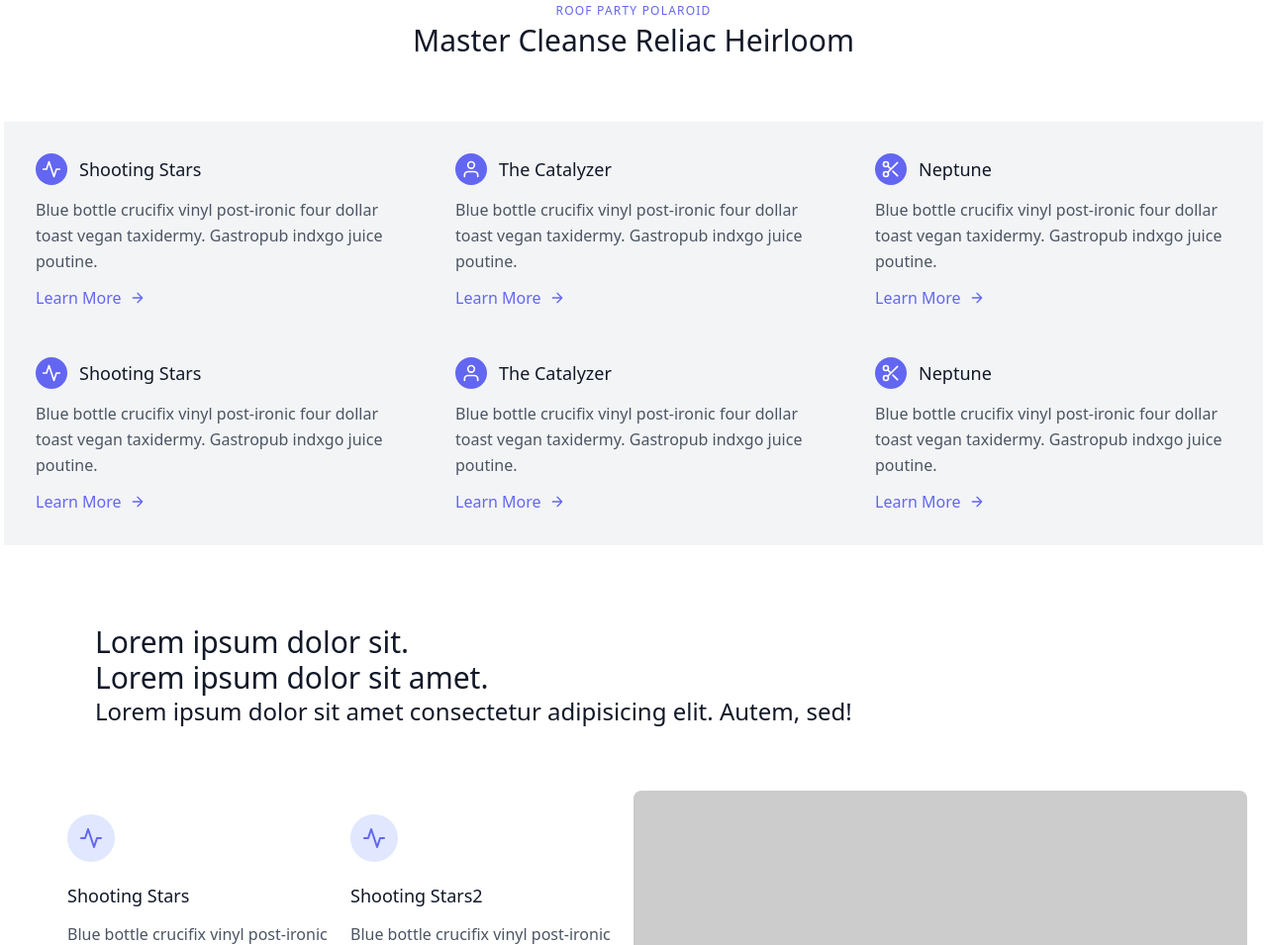
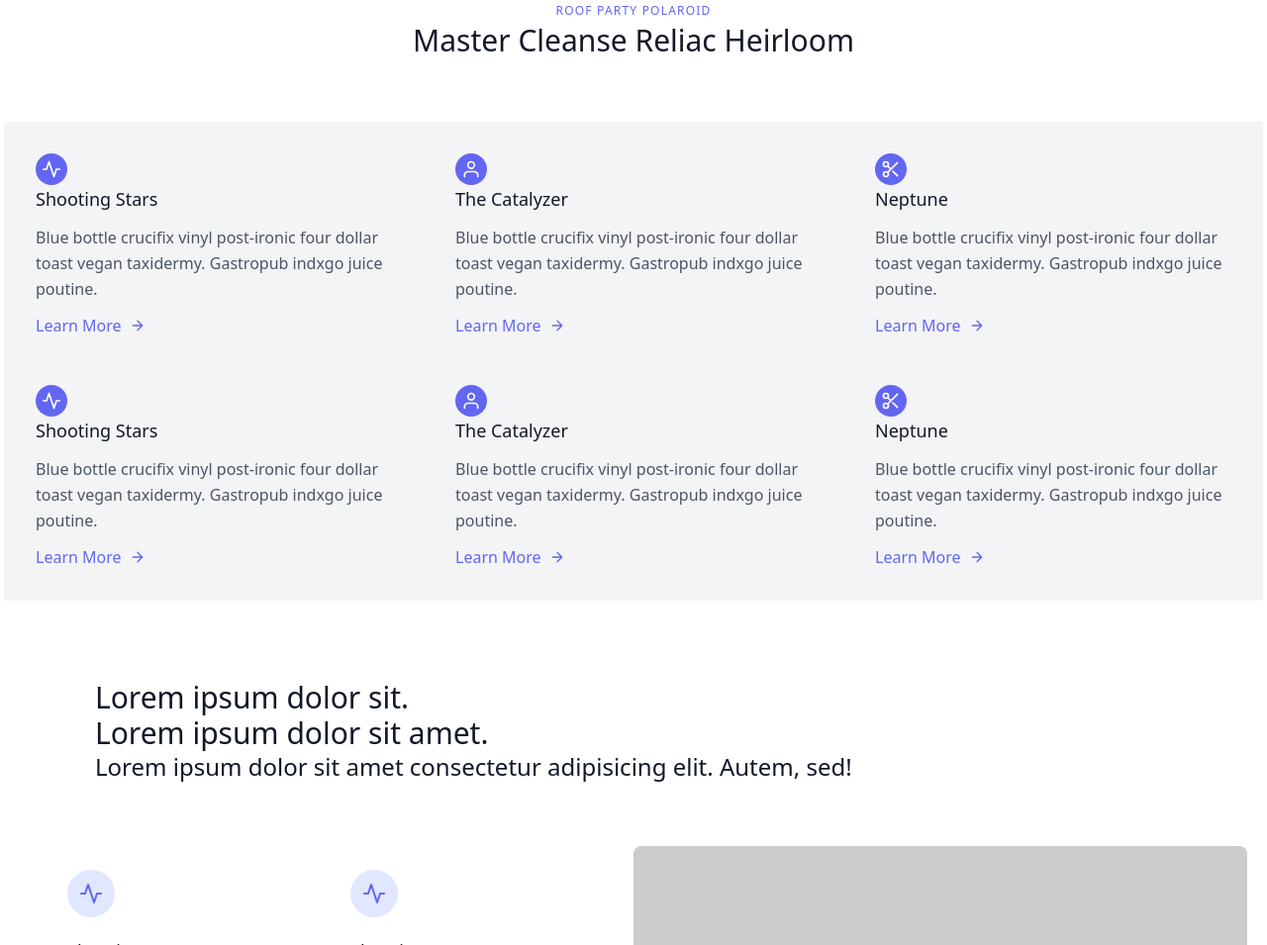
Before and after one commit to ishtiaqSamdani/DriveSales_-intern, a plain HTML site: page index.html in a window 1280 px wide. Shown: the part 881-1836 px from the top of the page at 99% size. Drawn offline with nearby package versions, Linux system fonts and the light colour scheme; placeholder pictures from the web are drawn by us.

Commit message:
drivethirdcommit

```diff
--- a/index.html
+++ b/index.html
@@ -63,7 +63,7 @@
           <div class="flex flex-wrap -m-4">
             <div class="p-4 md:w-1/3 ironMan4">
               <div class="flex h-full bg-gray-100 p-8 flex-col">
-                <div class="flex items-center mb-3">
+                <div class="flex flex-col  mb-3">
                   <div class="w-8 h-8 mr-3 inline-flex items-center justify-center rounded-full bg-indigo-500 text-white flex-shrink-0">
                     <svg fill="none" stroke="currentColor" stroke-linecap="round" stroke-linejoin="round" stroke-width="2" class="w-5 h-5" viewBox="0 0 24 24">
                       <path d="M22 12h-4l-3 9L9 3l-3 9H2"></path>
@@ -83,7 +83,7 @@
             </div>
             <div class="p-4 md:w-1/3 ironMan4">
               <div class="flex  h-full bg-gray-100 p-8 flex-col">
-                <div class="flex items-center mb-3">
+                <div class="flex flex-col  mb-3">
                   <div class="w-8 h-8 mr-3 inline-flex items-center justify-center rounded-full bg-indigo-500 text-white flex-shrink-0">
                     <svg fill="none" stroke="currentColor" stroke-linecap="round" stroke-linejoin="round" stroke-width="2" class="w-5 h-5" viewBox="0 0 24 24">
                       <path d="M20 21v-2a4 4 0 00-4-4H8a4 4 0 00-4 4v2"></path>
@@ -104,7 +104,7 @@
             </div>
             <div class="p-4 md:w-1/3 ironMan4">
               <div class="flex  h-full bg-gray-100 p-8 flex-col">
-                <div class="flex items-center mb-3">
+                <div class="flex flex-col  mb-3">
                   <div class="w-8 h-8 mr-3 inline-flex items-center justify-center rounded-full bg-indigo-500 text-white flex-shrink-0">
                     <svg fill="none" stroke="currentColor" stroke-linecap="round" stroke-linejoin="round" stroke-width="2" class="w-5 h-5" viewBox="0 0 24 24">
                       <circle cx="6" cy="6" r="3"></circle>
@@ -135,7 +135,7 @@
           <div class="flex flex-wrap -m-4">
             <div class="p-4 md:w-1/3 ironMan4">
               <div class="flex  h-full bg-gray-100 p-8 flex-col">
-                <div class="flex items-center mb-3">
+                <div class="flex flex-col  mb-3">
                   <div class="w-8 h-8 mr-3 inline-flex items-center justify-center rounded-full bg-indigo-500 text-white flex-shrink-0">
                     <svg fill="none" stroke="currentColor" stroke-linecap="round" stroke-linejoin="round" stroke-width="2" class="w-5 h-5" viewBox="0 0 24 24">
                       <path d="M22 12h-4l-3 9L9 3l-3 9H2"></path>
@@ -155,7 +155,7 @@
             </div>
             <div class="p-4 md:w-1/3 ironMan4">
               <div class="flex h-full bg-gray-100 p-8 flex-col">
-                <div class="flex items-center mb-3">
+                <div class="flex flex-col  mb-3">
                   <div class="w-8 h-8 mr-3 inline-flex items-center justify-center rounded-full bg-indigo-500 text-white flex-shrink-0">
                     <svg fill="none" stroke="currentColor" stroke-linecap="round" stroke-linejoin="round" stroke-width="2" class="w-5 h-5" viewBox="0 0 24 24">
                       <path d="M20 21v-2a4 4 0 00-4-4H8a4 4 0 00-4 4v2"></path>
@@ -176,7 +176,7 @@
             </div>
             <div class="p-4 md:w-1/3 ironMan4">
               <div class="flex  h-full bg-gray-100 p-8 flex-col">
-                <div class="flex items-center mb-3">
+                <div class="flex flex-col  mb-3">
                   <div class="w-8 h-8 mr-3 inline-flex items-center justify-center rounded-full bg-indigo-500 text-white flex-shrink-0">
                     <svg fill="none" stroke="currentColor" stroke-linecap="round" stroke-linejoin="round" stroke-width="2" class="w-5 h-5" viewBox="0 0 24 24">
                       <circle cx="6" cy="6" r="3"></circle>
--- a/style.css
+++ b/style.css
@@ -66,7 +66,7 @@
 }
 
 .ironMan8{
-  width: 100vw;
+  /* width: 100vw; */
   background-color: black;
   color: white;
   display: flex;
```
Also changed, not shown: index2.html (added, +34 -0 lines).
